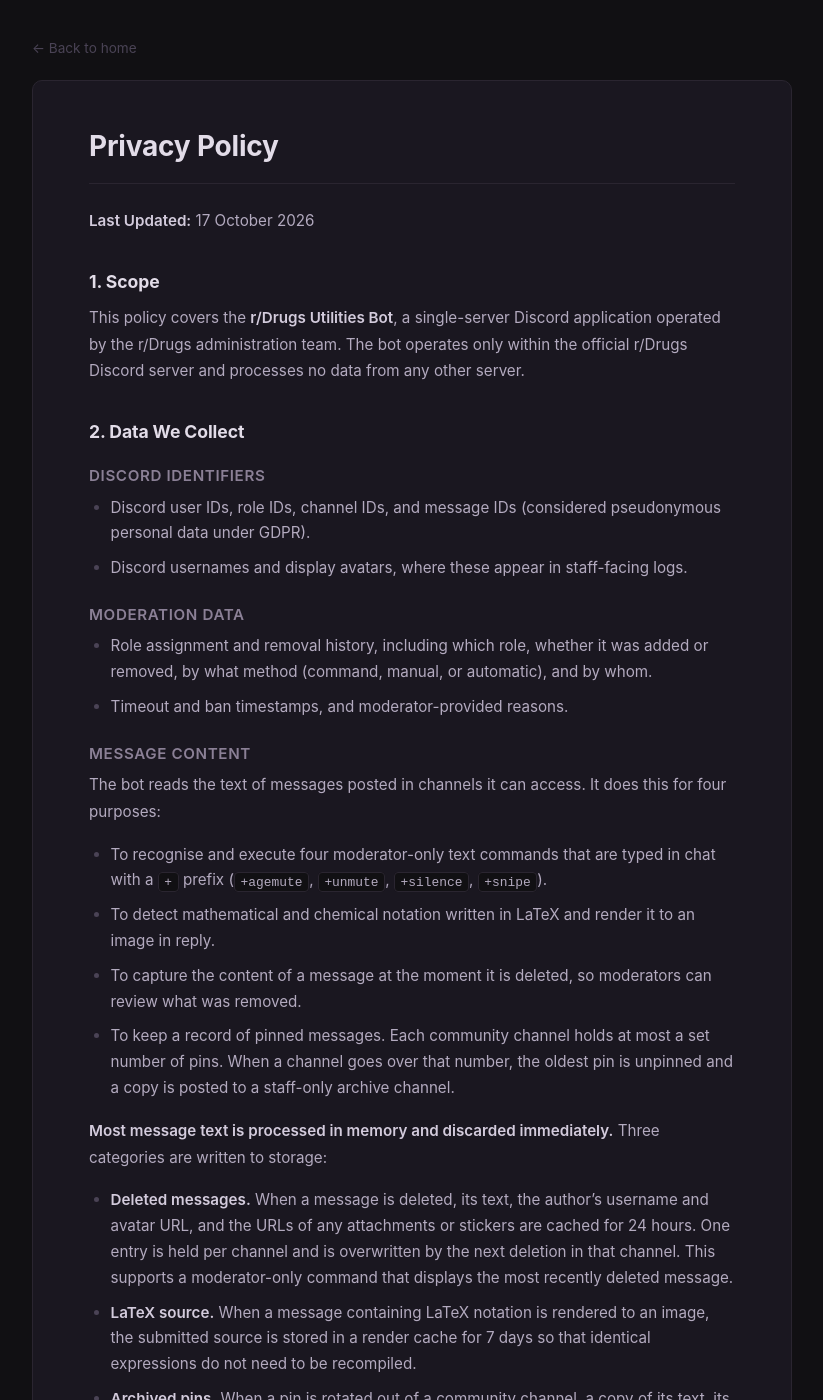
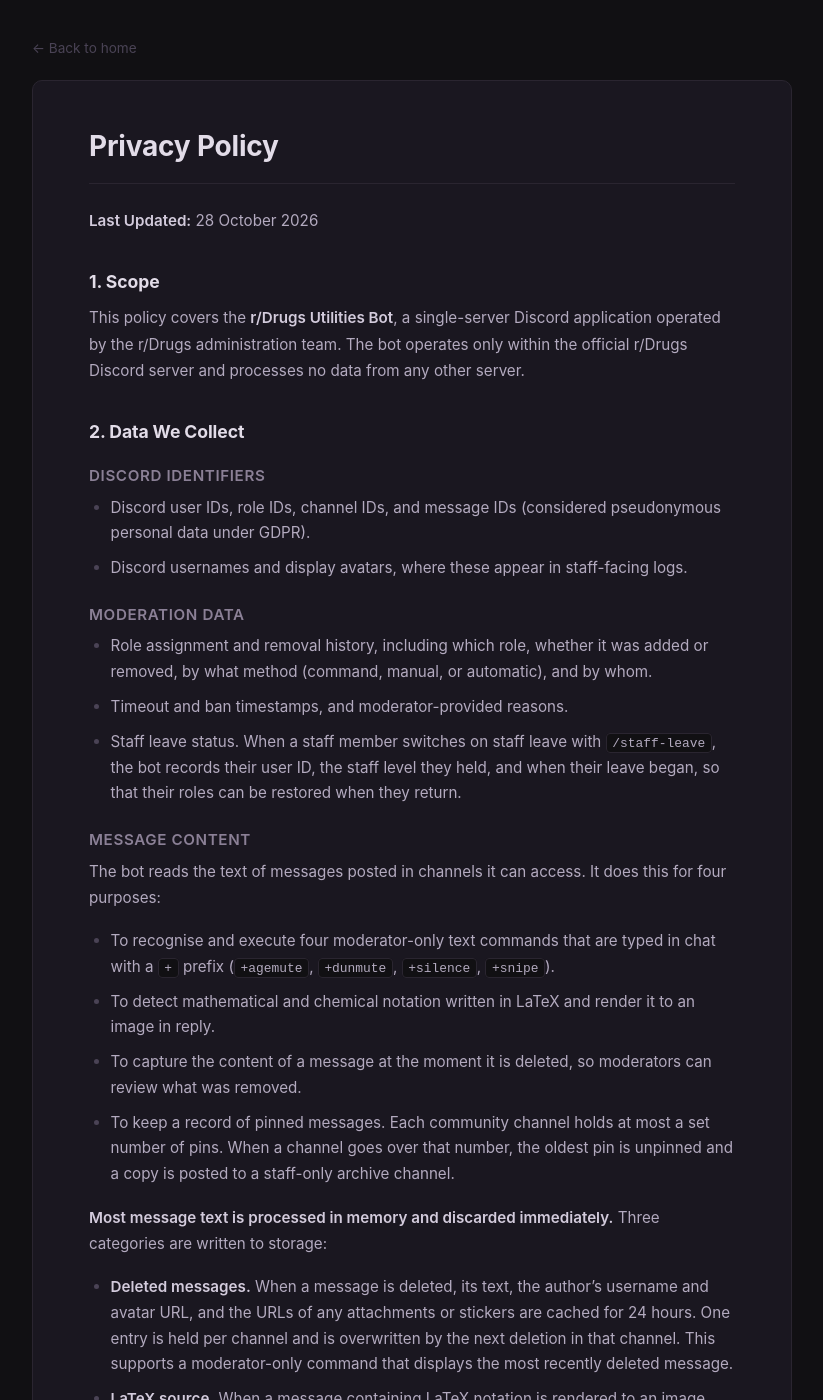
Before and after one commit to emmalt3/rDrugsInstall, a Jekyll site: the page built from PRIVACY.md, in a window 1280 px wide and 1400 px high. Shown: the whole window, without its empty margins (228-1051 px from the left). Built offline with Jekyll 4.4.1, drawn with Linux system fonts in a browser that asks for light colours; some of the changed text lies outside the part shown.

Commit message:
updated PRIVACY 2026-10-28T22:25:50.651Z

```diff
--- a/PRIVACY.md
+++ b/PRIVACY.md
@@ -6,7 +6,7 @@
 
 # Privacy Policy
 
-**Last Updated:** 17 October 2026
+**Last Updated:** 28 October 2026
 
 ## 1. Scope
 
@@ -21,12 +21,13 @@
 ### Moderation Data
 * Role assignment and removal history, including which role, whether it was added or removed, by what method (command, manual, or automatic), and by whom.
 * Timeout and ban timestamps, and moderator-provided reasons.
+* Staff leave status. When a staff member switches on staff leave with `/staff-leave`, the bot records their user ID, the staff level they held, and when their leave began, so that their roles can be restored when they return.
 
 ### Message Content
 
 The bot reads the text of messages posted in channels it can access. It does this for four purposes:
 
-* To recognise and execute four moderator-only text commands that are typed in chat with a `+` prefix (`+agemute`, `+unmute`, `+silence`, `+snipe`).
+* To recognise and execute four moderator-only text commands that are typed in chat with a `+` prefix (`+agemute`, `+dunmute`, `+silence`, `+snipe`).
 * To detect mathematical and chemical notation written in LaTeX and render it to an image in reply.
 * To capture the content of a message at the moment it is deleted, so moderators can review what was removed.
 * To keep a record of pinned messages. Each community channel holds at most a set number of pins. When a channel goes over that number, the oldest pin is unpinned and a copy is posted to a staff-only archive channel.
@@ -80,6 +81,7 @@
 - **LaTeX compilation error messages** — 5 minutes
 - **Temporary render files** — Removed on completion; any residual files removed within 24 hours
 - **Active role, timeout, and age-verification timers** — Deleted when the timer is processed
+- **Staff leave records** — Deleted when the staff member returns from leave, or when they are emergency demoted
 - **Role change history** — 90 days
 - **Routine operational audit entries (startup, shutdown, restart)** — 30 days
 - **Other operational audit entries** — 180 days
```
